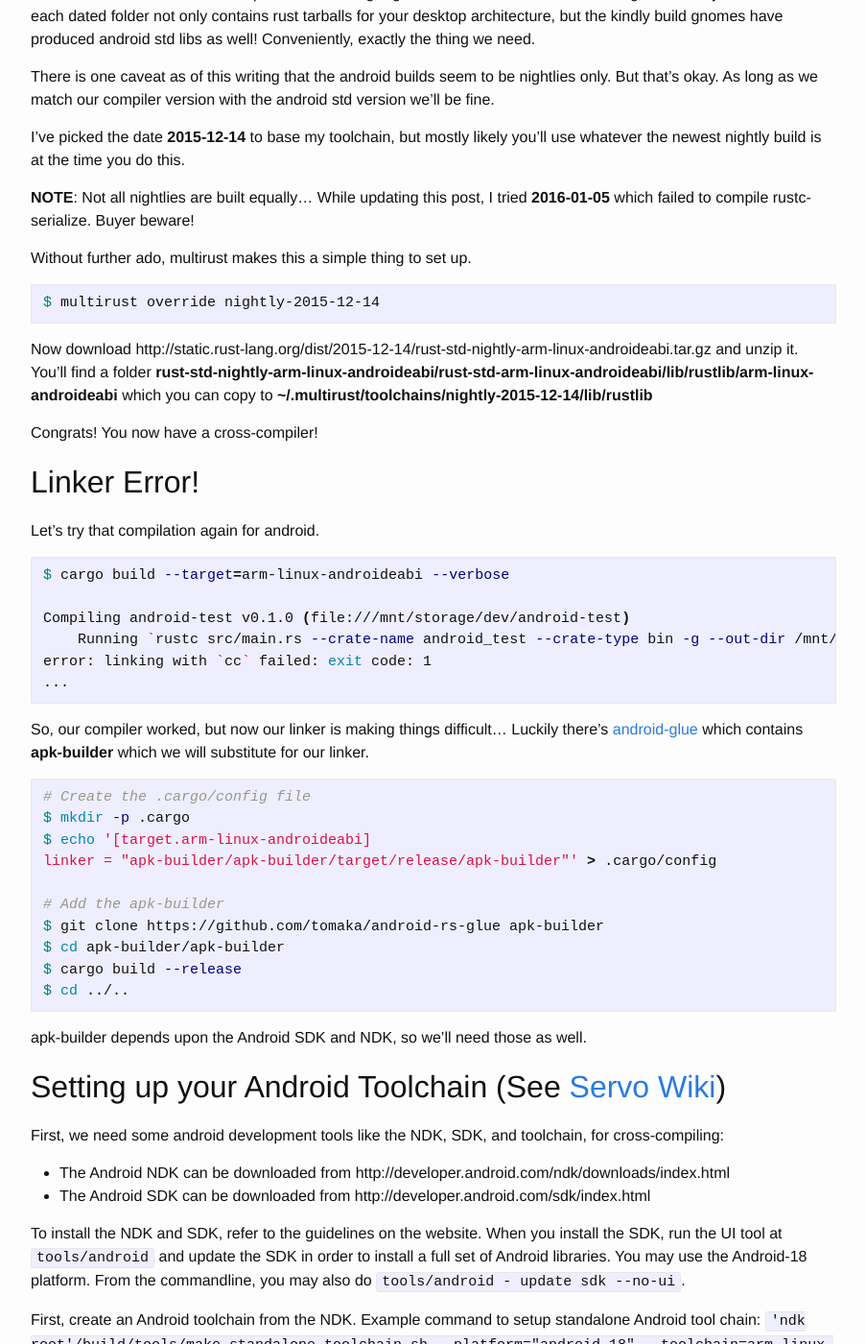
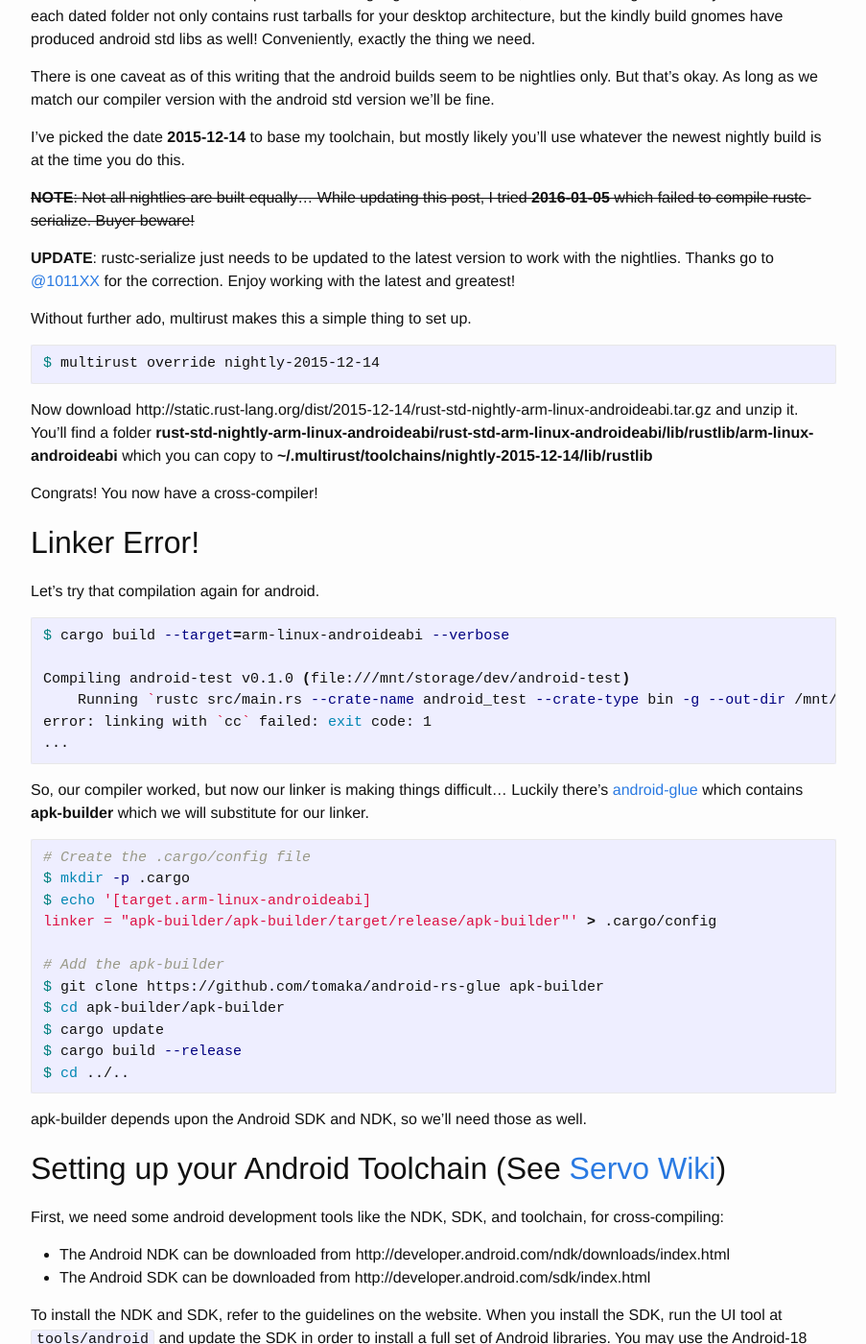
Before and after one commit to ghotiphud/ghotiphud.github.io, a Jekyll site: the page built from _posts/2016-01-06-compiling-rust-to-android.md, in a window 1280 px wide and 1400 px high, scrolled down 1911 px. Shown: the whole window at 96% size, without its empty margins (188-1091 px from the left). Built offline with Jekyll 4.4.1, drawn with Linux system fonts in a browser that asks for light colours; Markdown is read by kramdown in place of the engine named in the settings.

Commit message:
update nightlies note

````diff
--- a/_posts/2016-01-06-compiling-rust-to-android.md
+++ b/_posts/2016-01-06-compiling-rust-to-android.md
@@ -72,7 +72,9 @@ There is one caveat as of this writing that the android builds seem to be nightl
 
 I've picked the date **2015-12-14** to base my toolchain, but mostly likely you'll use whatever the newest nightly build is at the time you do this.
 
-**NOTE**: Not all nightlies are built equally... While updating this post, I tried **2016-01-05** which failed to compile rustc-serialize.  Buyer beware!
+~~**NOTE**: Not all nightlies are built equally... While updating this post, I tried **2016-01-05** which failed to compile rustc-serialize.  Buyer beware!~~
+
+**UPDATE**: rustc-serialize just needs to be updated to the latest version to work with the nightlies. Thanks go to [@1011XX](https://twitter.com/1011XX) for the correction.  Enjoy working with the latest and greatest!
 
 Without further ado, multirust makes this a simple thing to set up.
 
@@ -108,6 +110,7 @@ linker = "apk-builder/apk-builder/target/release/apk-builder"' > .cargo/config
 # Add the apk-builder
 $ git clone https://github.com/tomaka/android-rs-glue apk-builder
 $ cd apk-builder/apk-builder
+$ cargo update
 $ cargo build --release
 $ cd ../..
 ```
````
